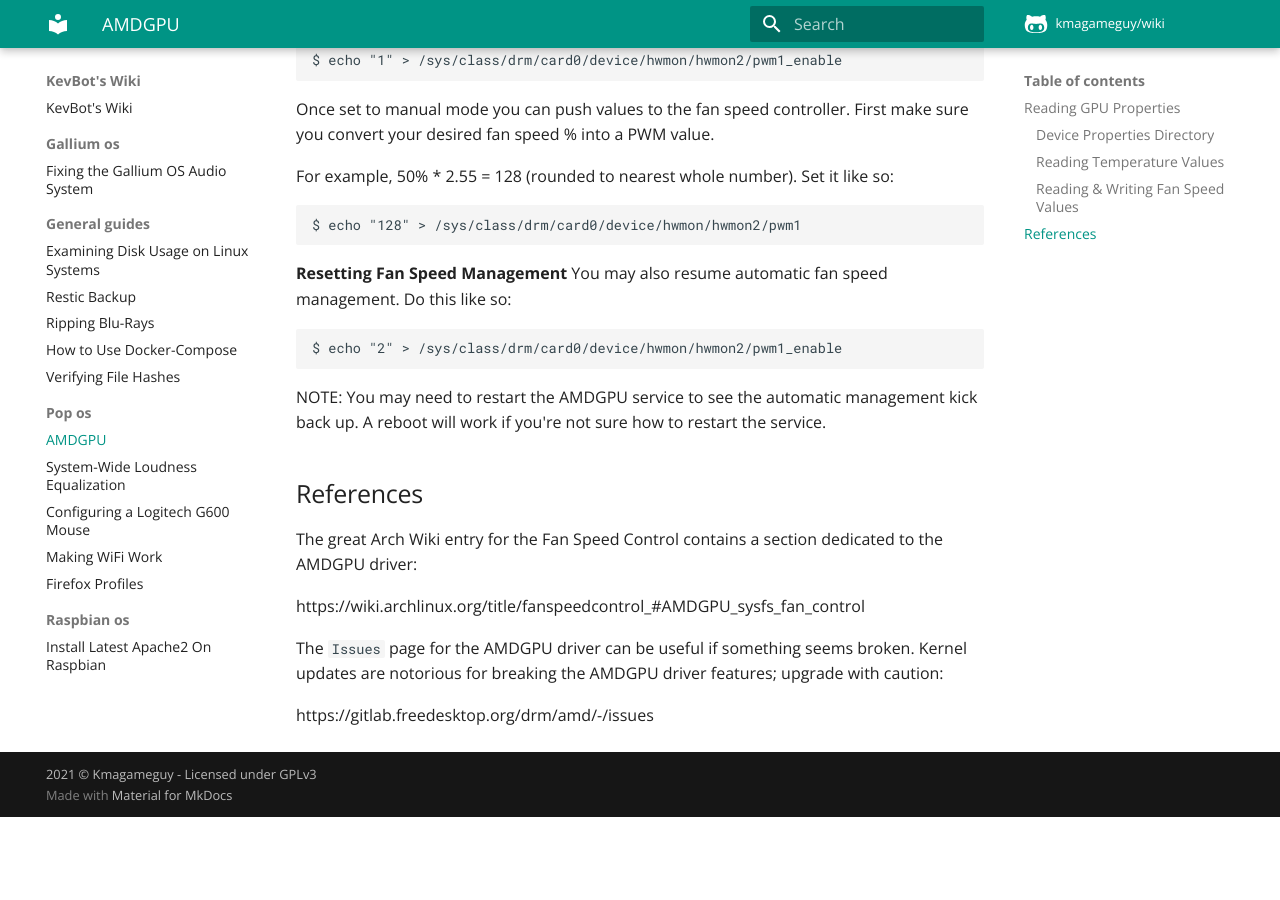
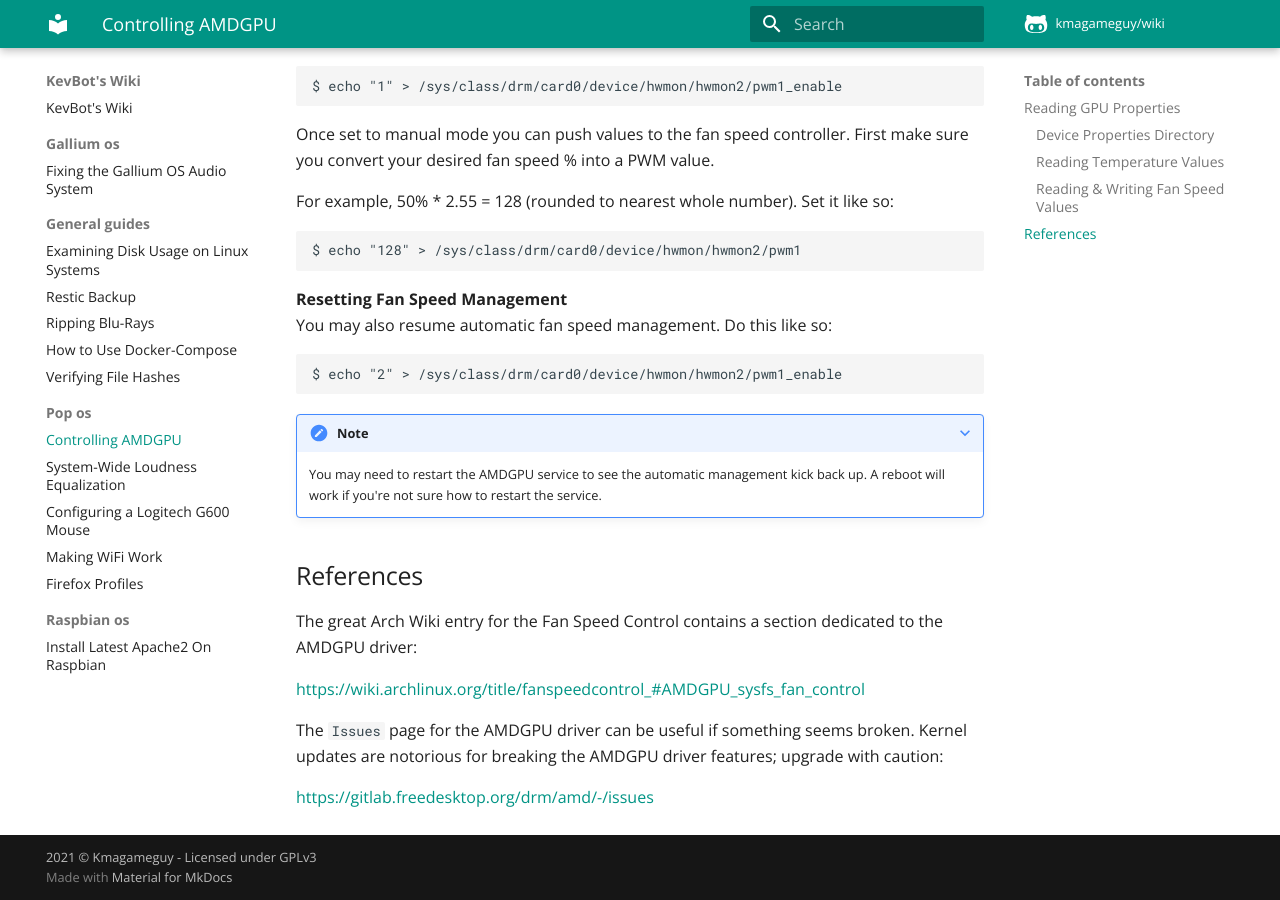
Before and after one commit to Kmagameguy/wiki, an MkDocs documentation site: the page built from docs/pop_os/controlling_amdgpu.md, in a window 1280 px wide and 900 px high, scrolled down 1475 px. Built offline with MkDocs 1.6.1 and Material for MkDocs 9.7.7, drawn with Linux system fonts in a browser that asks for light colours; comment, search, counter and statistics services are not loaded; before the commit the page ends 2292 px from its top, so only the background shows below that; some of the changed text lies outside the part shown.

Commit message:
Fix Lots of Broken Formatting in AMDGPU Guide

````diff
--- a/docs/pop_os/controlling_amdgpu.md
+++ b/docs/pop_os/controlling_amdgpu.md
@@ -1,4 +1,4 @@
-# AMDGPU
+# Controlling AMDGPU
 AMDGPU is the generic name for the AMD drivers for linux.  If you are using Pop! OS then the driver is already included in the distro's kernel. Nice.
 
 ## Reading GPU Properties
@@ -71,13 +71,14 @@
 $ echo "2" > /sys/class/drm/card0/device/hwmon/hwmon2/pwm1_enable
 ```
 
-NOTE: You may need to restart the AMDGPU service to see the automatic management kick back up.  A reboot will work if you're not sure how to restart the service.
+???+ note
+     You may need to restart the AMDGPU service to see the automatic management kick back up.  A reboot will work if you're not sure how to restart the service.
 
 ## References
 The great Arch Wiki entry for the Fan Speed Control contains a section dedicated to the AMDGPU driver:
 
-https://wiki.archlinux.org/title/fanspeedcontrol_#AMDGPU_sysfs_fan_control
+<https://wiki.archlinux.org/title/fanspeedcontrol_#AMDGPU_sysfs_fan_control>
 
 The `Issues` page for the AMDGPU driver can be useful if something seems broken.  Kernel updates are notorious for breaking the AMDGPU driver features; upgrade with caution:
 
-https://gitlab.freedesktop.org/drm/amd/-/issues
+<https://gitlab.freedesktop.org/drm/amd/-/issues>
--- a/mkdocs.yml
+++ b/mkdocs.yml
@@ -2,6 +2,10 @@
 repo_url: "https://github.com/kmagameguy/wiki"
 repo_name: "kmagameguy/wiki"
 edit_uri: "edit/main/docs"
+
+markdown_extensions:
+  - admonition
+  - pymdownx.details
 
 theme:
   name: material
````
